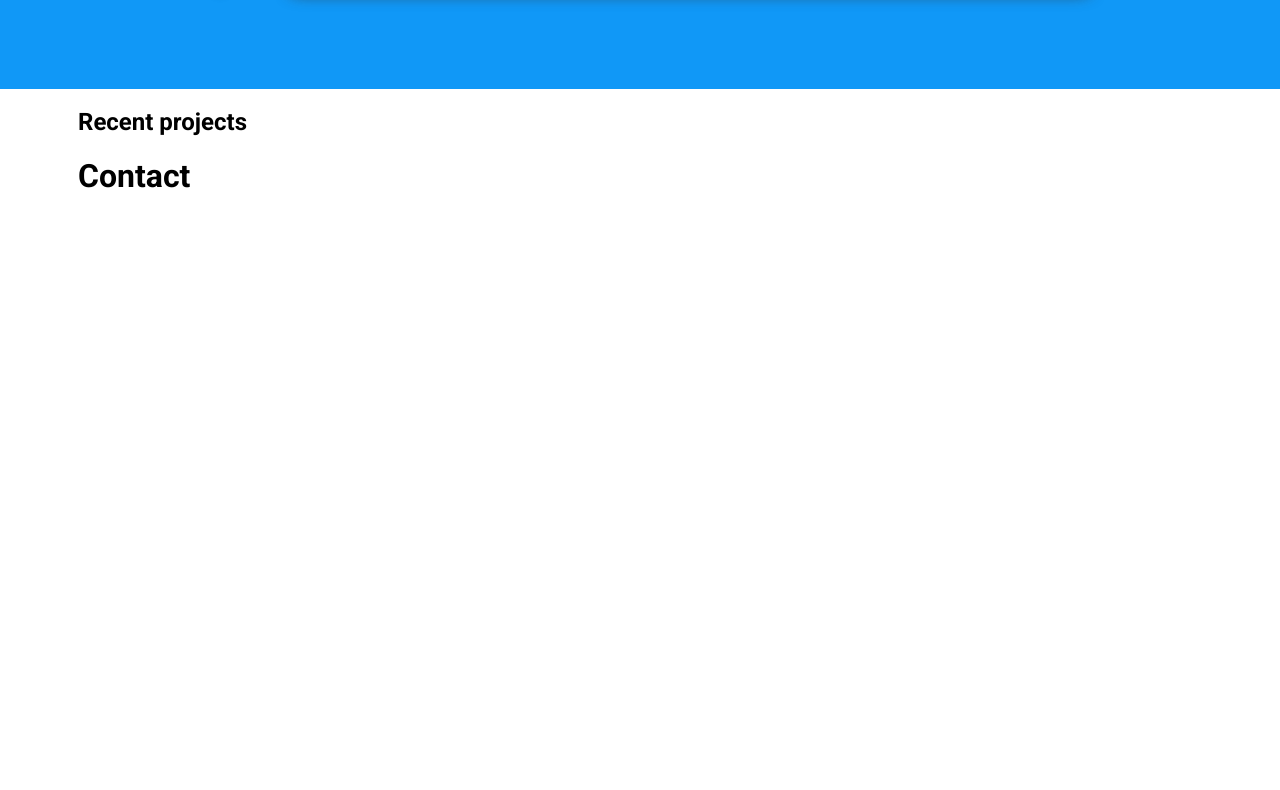
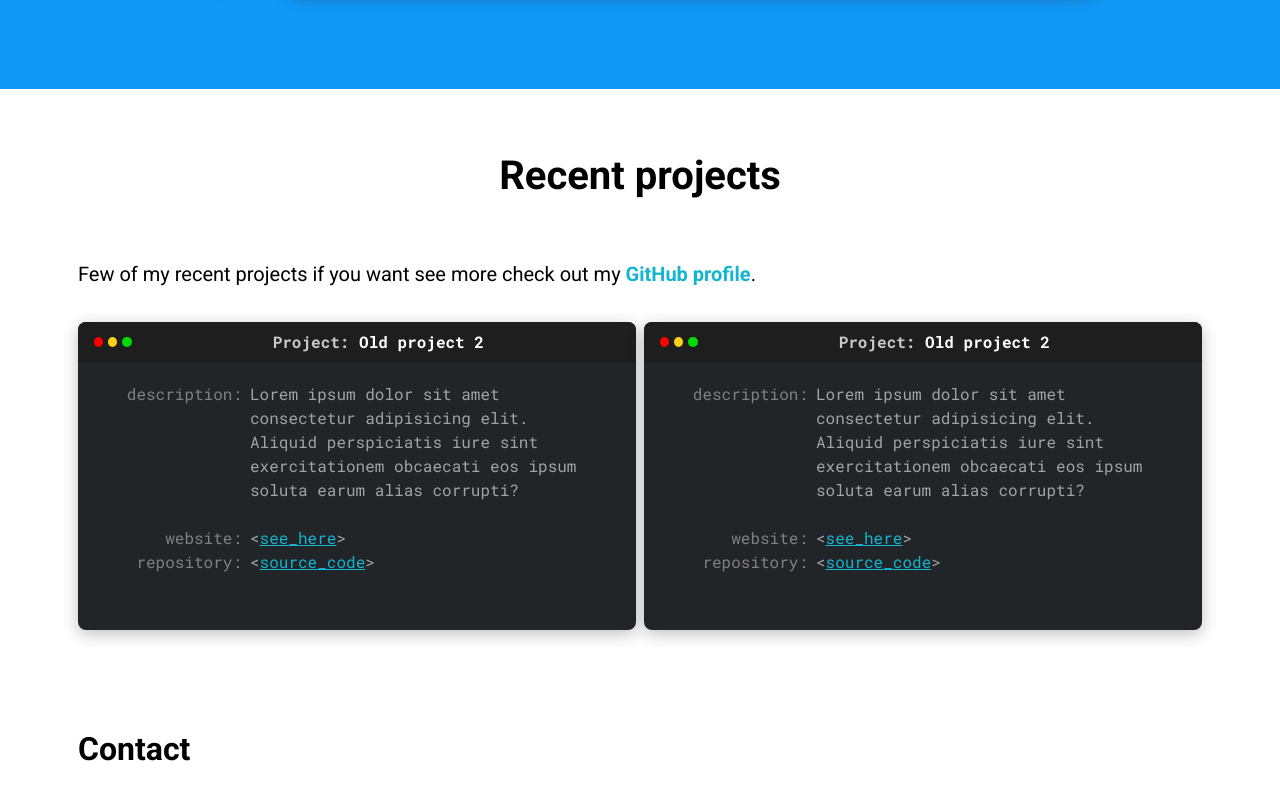
Before and after one commit to Dawid93/FreelancerTheme, a plain HTML site: page src/content/index.html in a window 1280 px wide. Shown: the part 1893-2683 px from the top of the page. Before the commit the page ends 2109 px from the top, so only its background shows below. Drawn offline with nearby package versions, Linux system fonts and the light colour scheme; files that its build step writes are made by us from their sources; files whose address does not match are found by name.

Commit message:
Import Project card html and styles

```diff
--- a/src/content/index.html
+++ b/src/content/index.html
@@ -73,7 +73,8 @@
             <img class="timeline__image" src="../assets//img/LinkedIn-256.png" alt="company logo" />
             <h3 class="timeline__title">LinkedIn</h3>
             <h4 class="timeline__date"></h4>
-            <p class="timeline__description">If you want know more about my experience check out my <a class="link" href="#">LinkedIn</a> profile.</p>
+            <p class="timeline__description">If you want know more about my experience check out my <a class="link"
+                href="#">LinkedIn</a> profile.</p>
           </article>
         </div>
       </div>
@@ -81,8 +82,71 @@
 
     <section class="projects">
       <div class="container projects__container">
-        <h2>Recent projects</h2>
-        <p></p>
+        <h2 class="projects__title">Recent projects</h2>
+        <p class="projects__description">Few of my recent projects if you want see more check out my <a class="link"
+            href="#">GitHub profile</a>.</p>
+        <div class="projects__grid">
+
+          <article class="project">
+            <div class="project__header">
+              <span class="project__circle project__circle--red"></span>
+              <span class="project__circle project__circle--yellow"></span>
+              <span class="project__circle project__circle--green"></span>
+              <span class="project__titlebar">
+                <span class="project__title">Project:</span>
+                <span class="project__name">Old project 2</span>
+              </span>
+            </div>
+            <div class="project__content">
+              <p class="project__grid project__grid--description">
+                <span class="project__label">description:</span>
+                <span>Lorem ipsum dolor sit amet consectetur adipisicing elit. Aliquid perspiciatis iure sint
+                  exercitationem
+                  obcaecati eos ipsum soluta earum alias corrupti?</span>
+              </p>
+
+              <p class="project__grid">
+                <span class="project__label">website:</span>
+                <span>&#60;<a class="project__link project__link--page" href="#">see_here</a>&#62;</span>
+              </p>
+
+              <p class="project__grid">
+                <span class="project__label">repository:</span>
+                <span>&#60;<a class="project__link project__link--repo" href="#">source_code</a>&#62;</span>
+              </p>
+            </div>
+          </article>
+
+          <article class="project">
+            <div class="project__header">
+              <span class="project__circle project__circle--red"></span>
+              <span class="project__circle project__circle--yellow"></span>
+              <span class="project__circle project__circle--green"></span>
+              <span class="project__titlebar">
+                <span class="project__title">Project:</span>
+                <span class="project__name">Old project 2</span>
+              </span>
+            </div>
+            <div class="project__content">
+              <p class="project__grid project__grid--description">
+                <span class="project__label">description:</span>
+                <span>Lorem ipsum dolor sit amet consectetur adipisicing elit. Aliquid perspiciatis iure sint
+                  exercitationem
+                  obcaecati eos ipsum soluta earum alias corrupti?</span>
+              </p>
+
+              <p class="project__grid">
+                <span class="project__label">website:</span>
+                <span>&#60;<a class="project__link project__link--page" href="#">see_here</a>&#62;</span>
+              </p>
+
+              <p class="project__grid">
+                <span class="project__label">repository:</span>
+                <span>&#60;<a class="project__link project__link--repo" href="#">source_code</a>&#62;</span>
+              </p>
+            </div>
+          </article>
+        </div>
       </div>
     </section>
 
--- a/src/scss/_variables.scss
+++ b/src/scss/_variables.scss
@@ -13,6 +13,26 @@ $timelineTitle: #3b3b3b;
 $timelineDate: #585858;
 $timelineDescription: #2e2e2e;
 
+// project_card
+// Circle colors
+$circle-red: #ff0000;
+$circle-green: #00da00;
+$circle-yellow: #ffd015;
+
+// Project dark colors
+$terminalTextDark: #a3a3a3;
+$terminalBackgroundDark: #212528;
+$terminalBarBackgroundDark: #1e1e1e;
+$terminalBarTextDark: #cacaca;
+$terminalLabelDark: #808082;
+
+// Project light colors
+$terminalTextLight: #8d8d8d;
+$terminalBackgroundLight: #ffffff;
+$terminalBarBackgroundLight: #b6b6b6;
+$terminalBarTextLight: #4e4e4e;
+$terminalLabelLight: #808082;
+
 // widths
 $desktop: 1124px;
 $tablet: 767px;
--- a/src/scss/main.scss
+++ b/src/scss/main.scss
@@ -4,8 +4,9 @@
 @import "modules/cover.scss";
 @import "modules/about.scss";
 @import "modules/experience.scss";
+@import "modules/projects.scss";
 // fonts
-@import url('https://fonts.googleapis.com/css2?family=Roboto:wght@100;400;500;700&display=swap');
+@import url('https://fonts.googleapis.com/css2?family=Roboto:wght@100;400;500;700&family=Roboto+Mono:wght@400;700&display=swap');
 
 html {
   box-sizing: border-box;
--- a/src/scss/modules/projects.scss
+++ b/src/scss/modules/projects.scss
@@ -0,0 +1,123 @@
+.projects {
+    padding: 4rem 1rem;
+
+    &__description {
+        font-size: 1.25rem;
+    }
+
+    &__grid {
+        display: grid;
+        grid-template-columns: repeat(2, 1fr);
+        grid-auto-rows: minmax(200px, auto);
+        column-gap: 8px;
+
+        @media screen and (max-width: 767px) {
+            grid-template-columns: repeat(1, 1fr);
+        }
+    }
+
+    &__title {
+        color: $black;
+        text-align: center;
+        font-size: 2.5rem;
+        margin: 0 0 4rem 0;
+    }
+}
+
+.project {
+    background: $terminalBackgroundDark;
+    color: $terminalTextDark;
+    border-radius: 8px;
+    overflow: hidden;
+    margin: 1rem 0;
+    line-height: 1.5rem;
+    font-size: 1rem;
+    font-weight: 400;
+    font-family: Roboto Mono;
+    box-shadow: 0 4px 16px rgba(0,0,0,.25);
+
+    &--light {
+        background: $terminalBackgroundLight;
+        color: $terminalTextLight;
+    }
+
+    &__circle {
+        display: block;
+        width: 10px;
+        height: 10px;
+        background: $white;
+        border-radius: 50%;
+        margin-right: 5px;
+
+        &--red {
+            background: $circle-red;
+        }
+
+        &--green {
+            background: $circle-green;
+        }
+
+        &--yellow {
+            background: $circle-yellow;
+        }
+    }
+
+    &__content {
+        padding: 1.25rem 3rem 3.5rem;
+    }
+
+    &__grid {
+        display: grid;
+        column-gap: 0.5rem;
+        margin: 0;
+        grid-template-columns: 116px 1fr;
+
+        &--description {
+            margin-bottom: 1.5rem;
+        }
+    }
+
+    &__header {
+        background: $terminalBarBackgroundDark;
+        color: $terminalBarTextDark;
+        height: 40px;
+        padding-left: 1rem;
+        padding-right: 1rem;
+        display: flex;
+        align-items: center;
+
+        &--light {
+            background: $terminalBarBackgroundLight;
+            color: $terminalBarTextLight;
+        }
+    }
+
+    &__label {
+        color: $terminalLabelDark;
+        text-align: right;
+        display: block;
+        font-weight: normal;
+
+        &--light {
+            color: $terminalLabelLight;
+        }
+    }
+
+    &__link {
+        color: $linkBlue;
+    }
+
+    &__name {
+        color: $white;
+
+        &--light {
+            color: $black;
+        }
+    }
+
+    &__titlebar {
+        width: 100%;
+        font-weight: bold;
+        text-align: center;
+    }
+}
```
